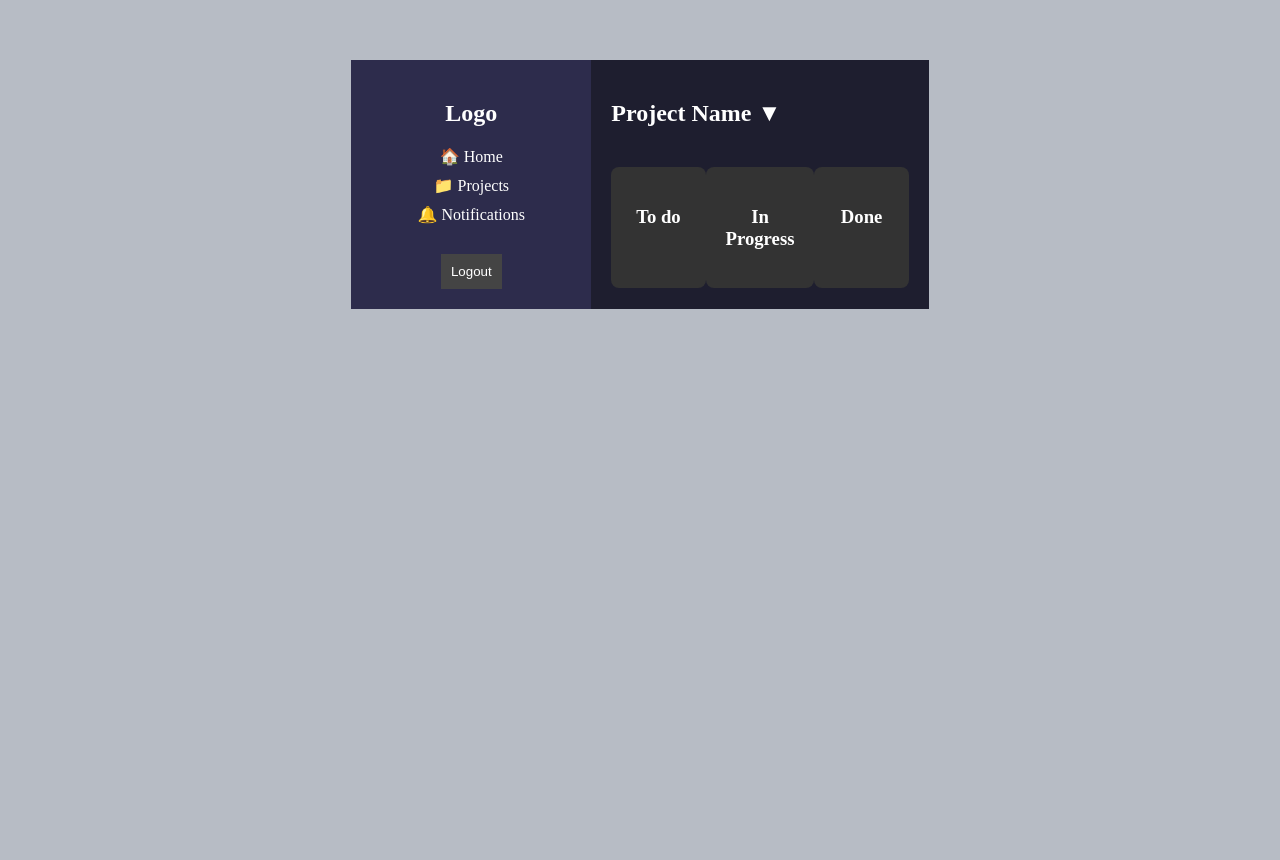
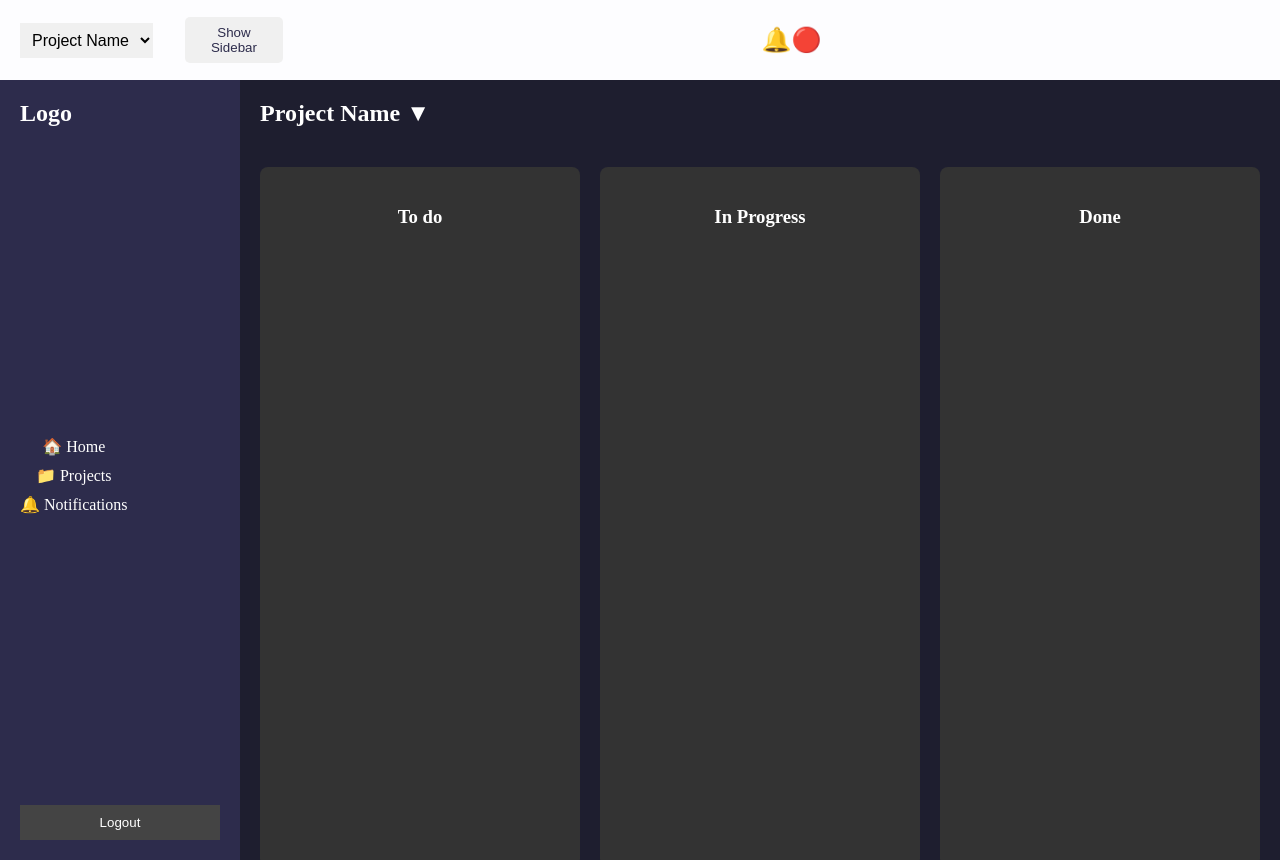
Before and after one commit to Sonwabiso1/task-management-app, a React (Create React App) app in the folder client/: page / in a window 1280 px wide. Built offline with nearby package versions, Linux system fonts and the light colour scheme.

Commit message:
Adjust the layout to full view
Layout full view, tasks can add now

```diff
--- a/client/src/App.js
+++ b/client/src/App.js
@@ -19,15 +19,17 @@ import Footer from './components/footer';
 
 
 function App() {
-  {/*const [showSidebar, setShowSidebar] = useState(true);
+  const [showSidebar, setShowSidebar] = useState(true);
 
   const toggleSidebar = () => {
     setShowSidebar(!showSidebar);
-  };*/}
+  };
 
   return (
+    <>
+    <Bars />
     <Admintasks />
-    /*<BrowserRouter>
+    {/*<BrowserRouter>
       <Bars toggleSidebar={toggleSidebar} showSidebar={showSidebar} />
       <div className={`content ${showSidebar ? 'sidebar-open' : 'sidebar-closed'}`}>
         <Routes>
@@ -42,8 +44,8 @@ function App() {
         </Routes>
       </div>
       <Footer />
-    </BrowserRouter>*/
-
+    </BrowserRouter>*/}
+    </>
   );
 }
 
--- a/client/src/pages/Admin/adminTasks.js
+++ b/client/src/pages/Admin/adminTasks.js
@@ -3,7 +3,7 @@ import TaskModal from '../../components/TaskModal'; // Import the TaskModal comp
 import '../../styles/Admin/adminTasks.css';
 
 export default function Dashboard() {
-    const [isModalOpen, setIsModalOpen] = useState(false); // State to control modal visibility
+    const [isModalOpen, setIsModalOpen] = useState(false);
     const [tasks, setTasks] = useState([]); // State to store tasks
 
     const openModal = () => {
@@ -15,8 +15,19 @@ export default function Dashboard() {
     };
 
     const handleSaveTask = (newTask) => {
-        setTasks((prevTasks) => [...prevTasks, newTask]);
+        setTasks((prevTasks) => [
+            ...prevTasks,
+            { ...newTask, status: 'To do' } // Assign initial status as "To do"
+        ]);
         closeModal(); // Close modal after saving the task
+    };
+
+    const updateTaskStatus = (index, newStatus) => {
+        setTasks((prevTasks) =>
+            prevTasks.map((task, i) =>
+                i === index ? { ...task, status: newStatus } : task
+            )
+        );
     };
 
     return (
@@ -25,7 +36,7 @@ export default function Dashboard() {
                 <h2>Logo</h2>
                 <nav>
                     <a href="#">🏠 Home</a>
-                    <a href="#" onClick={openModal}>📁 Projects</a> {/* Button to open the modal */}
+                    <a href="#" onClick={openModal}>📁 Projects</a>
                     <a href="#">🔔 Notifications</a>
                 </nav>
                 <button className="logout-btn">Logout</button>
@@ -38,23 +49,45 @@ export default function Dashboard() {
                 <div className="columns">
                     <div className="column to-do">
                         <h3>To do</h3>
-                        {tasks.map((task, index) => (
+                        {tasks.filter(task => task.status === 'To do').map((task, index) => (
                             <div className="task-card" key={index}>
                                 <h4>{task.title}</h4>
                                 <p>{task.description}</p>
                                 <p>Priority: {task.priority}</p>
                                 <p>Assigned to: {task.assignedTo}</p>
                                 <p>Due: {task.dueDate}</p>
+                                <button onClick={() => updateTaskStatus(index, 'In Progress')}>Move to In Progress</button>
+                                <button onClick={() => updateTaskStatus(index, 'Done')}>Move to Done</button>
                             </div>
                         ))}
                     </div>
                     <div className="column in-progress">
                         <h3>In Progress</h3>
-                        {/* In-progress tasks can be added later */}
+                        {tasks.filter(task => task.status === 'In Progress').map((task, index) => (
+                            <div className="task-card" key={index}>
+                                <h4>{task.title}</h4>
+                                <p>{task.description}</p>
+                                <p>Priority: {task.priority}</p>
+                                <p>Assigned to: {task.assignedTo}</p>
+                                <p>Due: {task.dueDate}</p>
+                                <button onClick={() => updateTaskStatus(index, 'To do')}>Move to To Do</button>
+                                <button onClick={() => updateTaskStatus(index, 'Done')}>Move to Done</button>
+                            </div>
+                        ))}
                     </div>
                     <div className="column done">
                         <h3>Done</h3>
-                        {/* Completed tasks can be added later */}
+                        {tasks.filter(task => task.status === 'Done').map((task, index) => (
+                            <div className="task-card" key={index}>
+                                <h4>{task.title}</h4>
+                                <p>{task.description}</p>
+                                <p>Priority: {task.priority}</p>
+                                <p>Assigned to: {task.assignedTo}</p>
+                                <p>Due: {task.dueDate}</p>
+                                <button onClick={() => updateTaskStatus(index, 'To do')}>Move to To Do</button>
+                                <button onClick={() => updateTaskStatus(index, 'In Progress')}>Move to In Progress</button>
+                            </div>
+                        ))}
                     </div>
                 </div>
             </main>
--- a/client/src/styles/Admin/adminTasks.css
+++ b/client/src/styles/Admin/adminTasks.css
@@ -1,18 +1,26 @@
 /* Dashboard Container */
 .dashboard-container {
     display: flex;
+    height: 100vh; /* Full viewport height */
+    width: 100vw; /* Full viewport width */
+    overflow: hidden; /* Prevents unwanted scroll if elements exceed viewport */
 }
 
 /* Sidebar */
 .sidebar {
-    width: 200px;
+    min-width: 200px; /* Fixed width for sidebar */
     background-color: #2d2c4c;
     color: white;
     padding: 20px;
+    display: flex;
+    flex-direction: column;
+    align-items: start;
+    justify-content: space-between;
 }
 
 .sidebar h2 {
     font-size: 24px;
+    margin-bottom: 20px;
 }
 
 .sidebar nav a {
@@ -23,20 +31,22 @@
 }
 
 .logout-btn {
-    margin-top: 20px;
     color: white;
     background-color: #444;
     padding: 10px;
     border: none;
     cursor: pointer;
+    width: 100%;
+    text-align: center;
 }
 
 /* Board */
 .board {
-    flex: 1;
+    flex: 1; /* Allows the board to stretch to fill available width */
     padding: 20px;
     background-color: #1e1e2f;
     color: white;
+    overflow-y: auto; /* Allows scrolling if content overflows vertically */
 }
 
 .board-header {
@@ -50,25 +60,30 @@
 .columns {
     display: flex;
     justify-content: space-around;
+    gap: 20px;
+    height: calc(100vh - 100px); /* Adjust height for header and padding */
+    width: 100%; /* Makes columns stretch fully within the board */
 }
 
 .column {
-    width: 30%;
+    flex: 1; /* Each column takes equal space, stretching across the board */
+    min-width: 250px; /* Sets a minimum width to keep columns readable */
     background-color: #333;
     padding: 20px;
     border-radius: 8px;
+    overflow-y: auto; /* Allows scrolling if tasks overflow column */
 }
 
+/* Task Card */
 .task-card {
     margin-top: 10px;
-    height: 80px;
+    padding: 10px;
     background-color: white;
     color: black;
-    display: flex;
-    align-items: center;
-    justify-content: center;
     border-radius: 8px;
     cursor: pointer;
+    text-align: center;
+    box-shadow: 0 4px 6px rgba(0, 0, 0, 0.1);
 }
 
 /* Modal */
```
